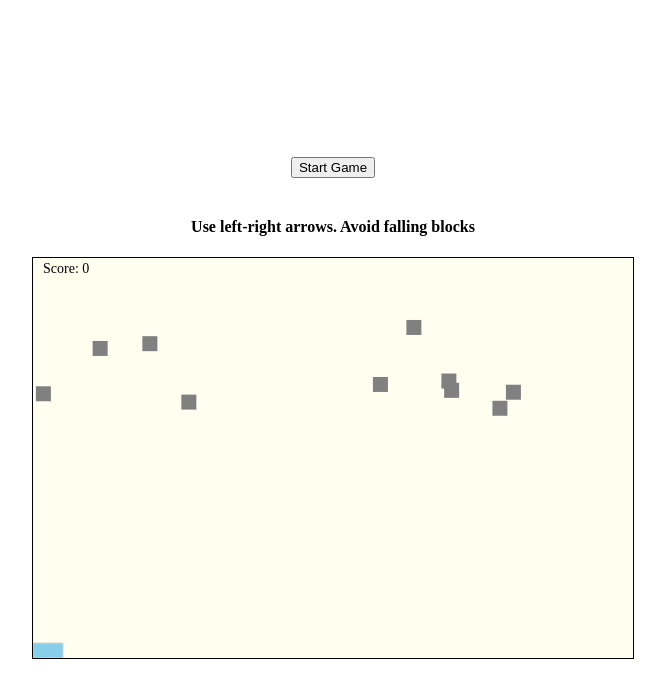
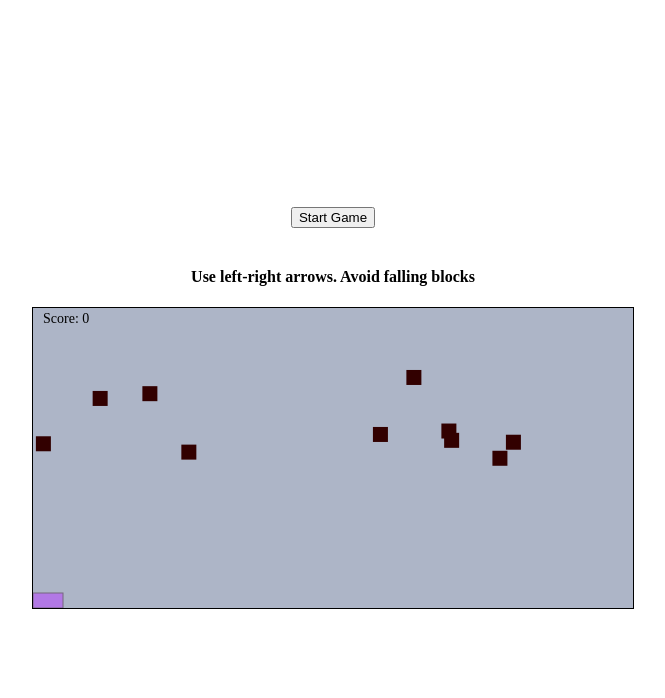
Before and after one commit to katelynjco/dinatrophy, a plain HTML site: page index.html in a window 1280 px wide. Both pictures are taken after a click on the button "Start Game". Shown: the whole page, without its empty margins (307-972 px from the left). Drawn offline with Linux system fonts and the light colour scheme.

Commit message:
design update

```diff
--- a/index.html
+++ b/index.html
@@ -14,6 +14,6 @@
 <body>
     <button id="start">Start Game</button><br>
     <h4>Use left-right arrows. Avoid falling blocks</h4>
-    <canvas id="canvas" width=600 height=400></canvas>
+    <canvas id="canvas" width=600 height=300></canvas>
 </body>
 </html>
--- a/script.js
+++ b/script.js
@@ -25,15 +25,17 @@ let block = {
 let rockWidth = 15;
 let rockHeight = 15;
 let totalRocks = 10;
+let fallingRocks = 0
 let rocks = [];
 
 function addRock() {
-    for (let i = 0; i < totalRocks; i++) {
+    for (let i = fallingRocks; i < totalRocks; i++) {
     let rock = {
         width: rockWidth,
         height: rockHeight,
         speed: ''
     }
+    fallingRocks +=1;
     resetRock(rock);
     rocks.push(rock);
     }
@@ -87,8 +89,8 @@ function animate() {
 
         // test for rock-block collision
         if (isColliding(rock, block)) {
-            score -= 10;
-            resetRock(rock);
+            alert("YOU DIED");
+            startGame();
         }
 
         // advance the rocks
@@ -100,8 +102,8 @@ function animate() {
             resetRock(rock);
         }
 
-        // increase difficulty every 45 seconds
-        if (elapsedTime >= 45000) {
+        // increase difficulty every 15 seconds
+        if (elapsedTime >= 15000) {
             totalRocks += 1;
             rock.speed += 0.1;
             elapsedTime = 0;
@@ -127,20 +129,20 @@ function drawAll() {
 
     // draw the background
     // (optionally drawImage an image)
-    ctx.fillStyle = "ivory";
+    ctx.fillStyle = "#ADB5C7";
     ctx.fillRect(0, 0, canvas.width, canvas.height);
 
     // draw the block
-    ctx.fillStyle = "skyblue";
+    ctx.fillStyle = "#B278E5";
     ctx.fillRect(block.x, block.y, block.width, block.height);
-    ctx.strokeStyle = "lightgray";
+    ctx.strokeStyle = "#76677E";
     ctx.strokeRect(block.x, block.y, block.width, block.height);
 
     // draw all rocks
     for (let i = 0; i < rocks.length; i++) {
         let rock = rocks[i];
         // optionally, drawImage(rocksImg,rock.x,rock.y)
-        ctx.fillStyle = "gray";
+        ctx.fillStyle = "#320000";
         ctx.fillRect(rock.x, rock.y, rock.width, rock.height);
     }
 
```
